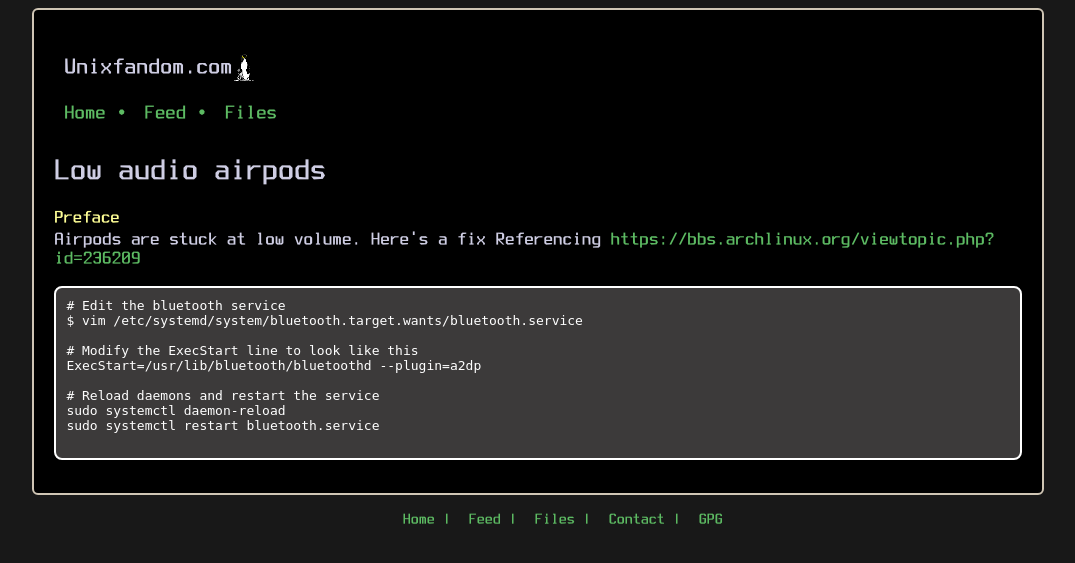
After one commit to isalic8/website, a PHP site: page /guides/hardware/airpods.php in a window 1280 px wide. The commit adds this page. Shown: the top 563 px of the page, without its empty margins (102-1177 px from the left). Run offline with PHP 8.4, Linux system fonts and the light colour scheme.

Commit message:
periodic commit

```diff
--- /dev/null
+++ b/guides/hardware/airpods.php
@@ -0,0 +1,45 @@
+<!DOCTYPE html>
+<html lang="en">
+<head>
+	<meta charset="UTF-8">
+	<meta name="viewport" content="width=device-width, initial-scale=1">
+	<link rel="shortcut icon" type="image/x-icon" href="../../files/pix/icon.gif"/>
+	<link rel="stylesheet" href="../../style.css"/>
+	<title>Airpods fix</title>
+</head>
+<body>
+	<div class="main">
+	<div class="header">
+		<p>
+		Unixfandom.com
+		<img src="../../files/pix/penguin.gif" alt="penguin_gif">
+		</p>
+	</div>
+
+	<nav>
+		<?php include '../navigation.php';?>
+	</nav>
+	<h1>Low audio airpods</h1>
+	<h3>Preface</h3>
+	<p>
+	Airpods are stuck at low volume. Here's a fix
+	Referencing <a href="https://bbs.archlinux.org/viewtopic.php?id=236209">https://bbs.archlinux.org/viewtopic.php?id=236209</a>
+	</p>
+	<pre>
+# Edit the bluetooth service
+$ vim /etc/systemd/system/bluetooth.target.wants/bluetooth.service
+
+# Modify the ExecStart line to look like this
+ExecStart=/usr/lib/bluetooth/bluetoothd --plugin=a2dp
+
+# Reload daemons and restart the service
+sudo systemctl daemon-reload
+sudo systemctl restart bluetooth.service
+	</pre>
+
+	</div>
+	<div class="footer">
+		<?php include '../footer.php';?>
+	</div>
+</body>
+</html>
--- a/guides/hardware/pbp-troubleshooting.php
+++ b/guides/hardware/pbp-troubleshooting.php
@@ -80,7 +80,7 @@ dd if=/dev/zero of=/dev/BLKDEV bs=64k seek=192 conv=fsync &>/dev/null
 	</p>
 
 	<h3>Damaged thermal pad. Getting a replacement.</h3>
-	<p>Purchase yourself a 4mm thermal pad from Amazon and you'll be all set</p>
+	<p>Purchase yourself a 4mm thermal pad from Amazon and you'll be all set. Cut a 1 inch by 1 inch square.</p>
 
 	</div>
 	<div class="footer">
```
